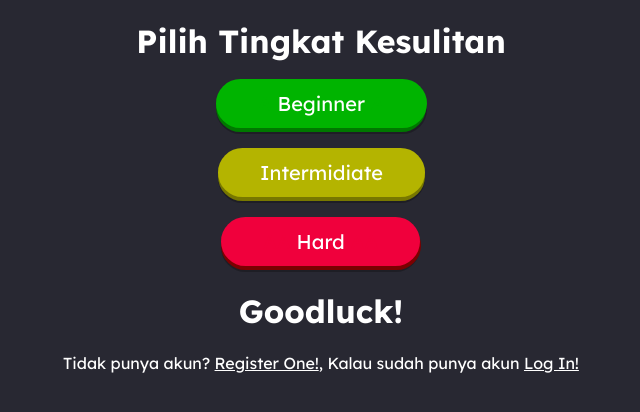
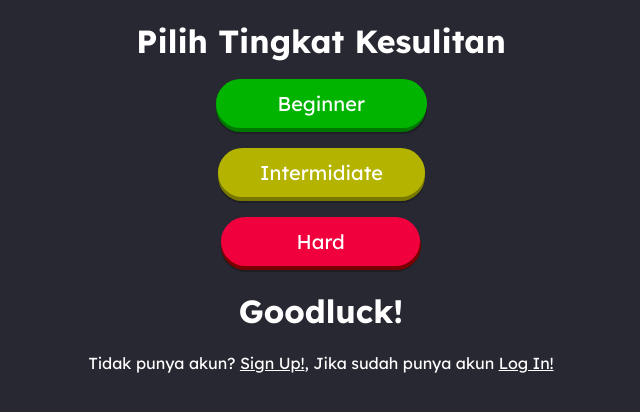
Before and after one commit to Jojordanme/Nyllion, a plain HTML site: page levels.html in a window 1280 px wide. Shown: the whole page, without its empty margins (319-959 px from the left). Drawn offline with Linux system fonts and the light colour scheme.

Commit message:
ok levels grammar should be good
]faloc aprroved

```diff
--- a/levels.html
+++ b/levels.html
@@ -46,7 +46,7 @@
 
 
     <h1>Goodluck!</h1>
-    <span id="registerMessage" class="hide">Tidak punya akun? <a href="register.html" style="color: white!important;" class="link">Register One!</a>, Kalau sudah punya akun <a href="login.html" style="color: white!important;" class="link">Log In!</a>
+    <span id="registerMessage" class="hide">Tidak punya akun? <a href="register.html" style="color: white!important;" class="link">Sign Up!</a>, Jika sudah punya akun <a href="login.html" style="color: white!important;" class="link">Log In!</a>
     </span>
   </center>
   <script src="functions.js"></script>
```
